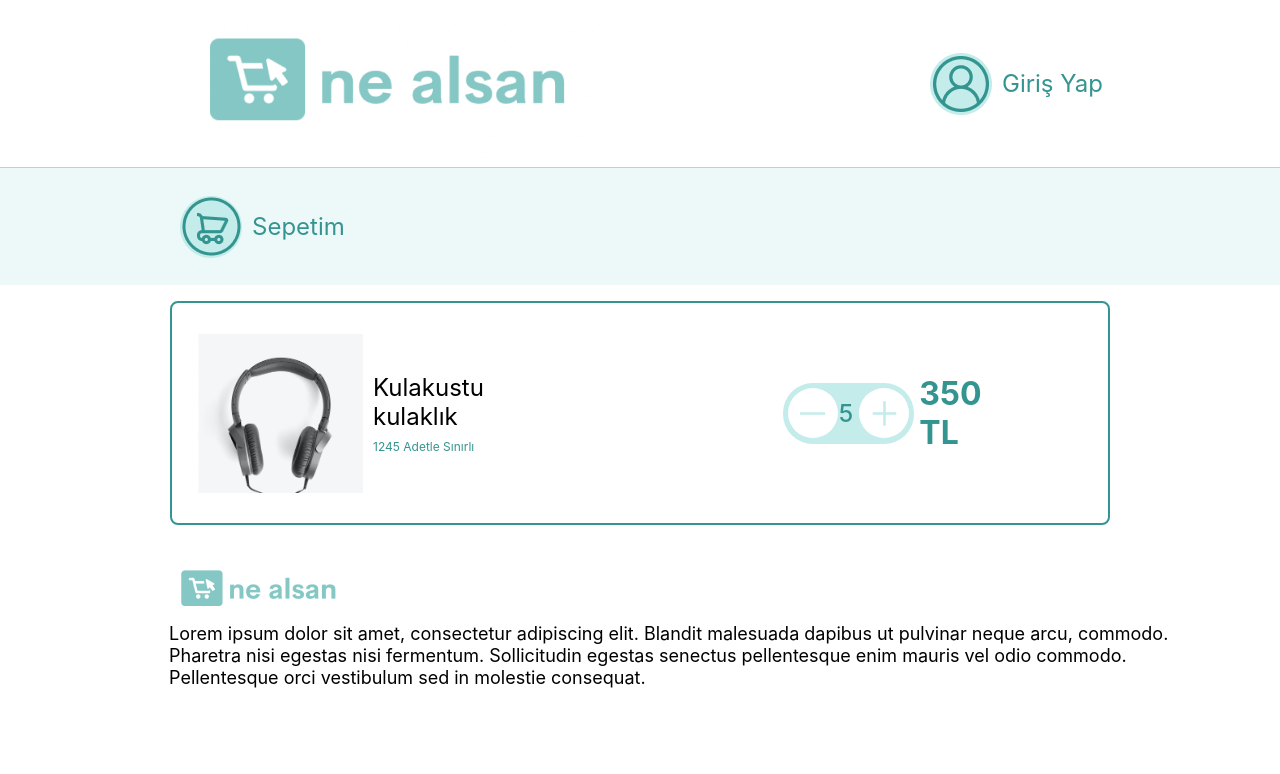
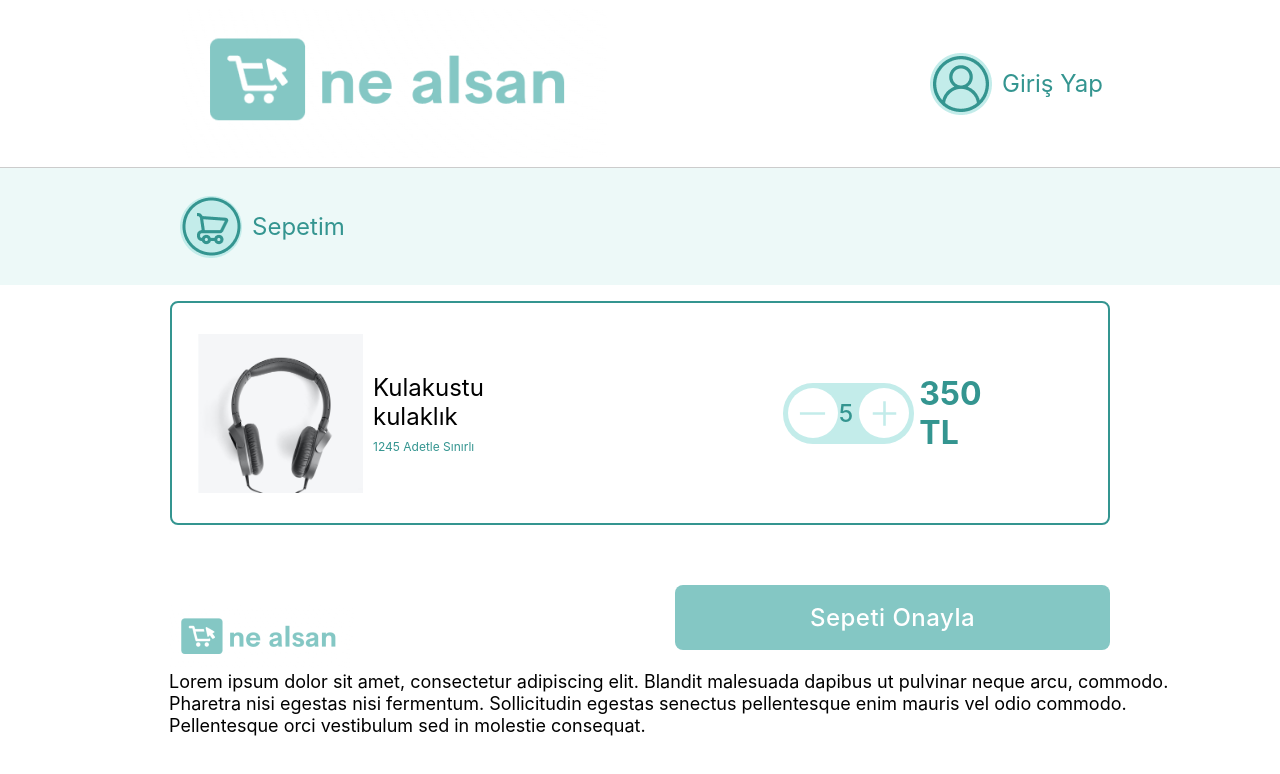
Before and after one commit to hamzauguz/infinacase, a React (Create React App) app: page /mybasket in a window 1280 px wide. Shown: the top 774 px of the page. Built offline with nearby package versions, Linux system fonts and the light colour scheme; no server answers.

Commit message:
added confirm-button

```diff
--- a/src/components/footer/Styles.Footer.css
+++ b/src/components/footer/Styles.Footer.css
@@ -14,7 +14,7 @@
   padding: 0 169px;
   display: flex;
   flex-direction: column;
-  margin-top: 2em;
+  margin-top: 5em;
   margin-bottom: 2em;
 }
 
--- a/src/pages/MyBasket/Styles.MyBasket.css
+++ b/src/pages/MyBasket/Styles.MyBasket.css
@@ -55,6 +55,7 @@
 
 .mybasket-card-main {
   margin-top: 1em;
+  padding: 0 170px;
 }
 
 .page-header-container {
@@ -63,9 +64,9 @@
   display: flex;
   flex-direction: row;
   justify-content: space-between;
-  padding: 0 50px;
+  padding: 0 170px;
+
   align-items: center;
-  padding: 0 170px;
 }
 
 .mybasket-card-container {
@@ -76,7 +77,7 @@
   align-items: center;
   display: flex;
   justify-content: space-between;
-  margin: 0 170px;
+
   flex: 0.8;
 }
 
@@ -151,3 +152,27 @@
 .mybasket-right-padding {
   margin-right: 5px;
 }
+
+.confirm-basket-button {
+  width: 435px;
+  height: 65px;
+  border-radius: 8px;
+  background-color: #84c7c4;
+  display: flex;
+  align-items: center;
+  justify-content: center;
+  font-size: 24px;
+  color: #fff;
+  font-weight: 500;
+  letter-spacing: 0.48px;
+  float: right;
+  margin: 60px 0;
+  user-select: none;
+  cursor: pointer;
+
+  transition: background-color 0.5s ease;
+}
+
+.confirm-basket-button:hover {
+  background-color: #349590;
+}
--- a/src/pages/MyBasket/index.js
+++ b/src/pages/MyBasket/index.js
@@ -42,6 +42,7 @@ const MyBasket = () => {
             <span className="mybasket-card-price">350 TL</span>
           </div>
         </div>
+        <span className="confirm-basket-button">Sepeti Onayla</span>
       </div>
     </div>
   );
```
